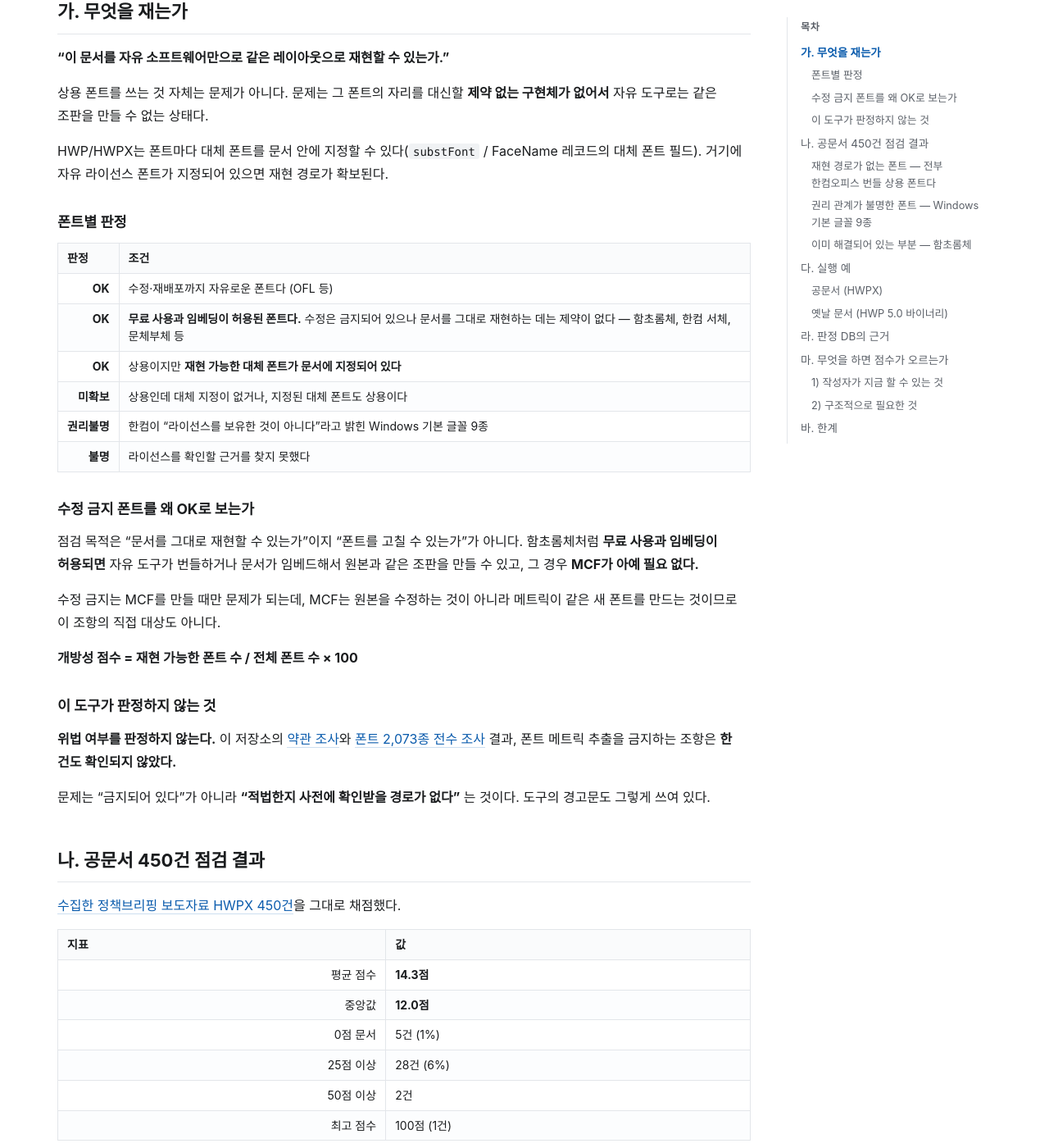
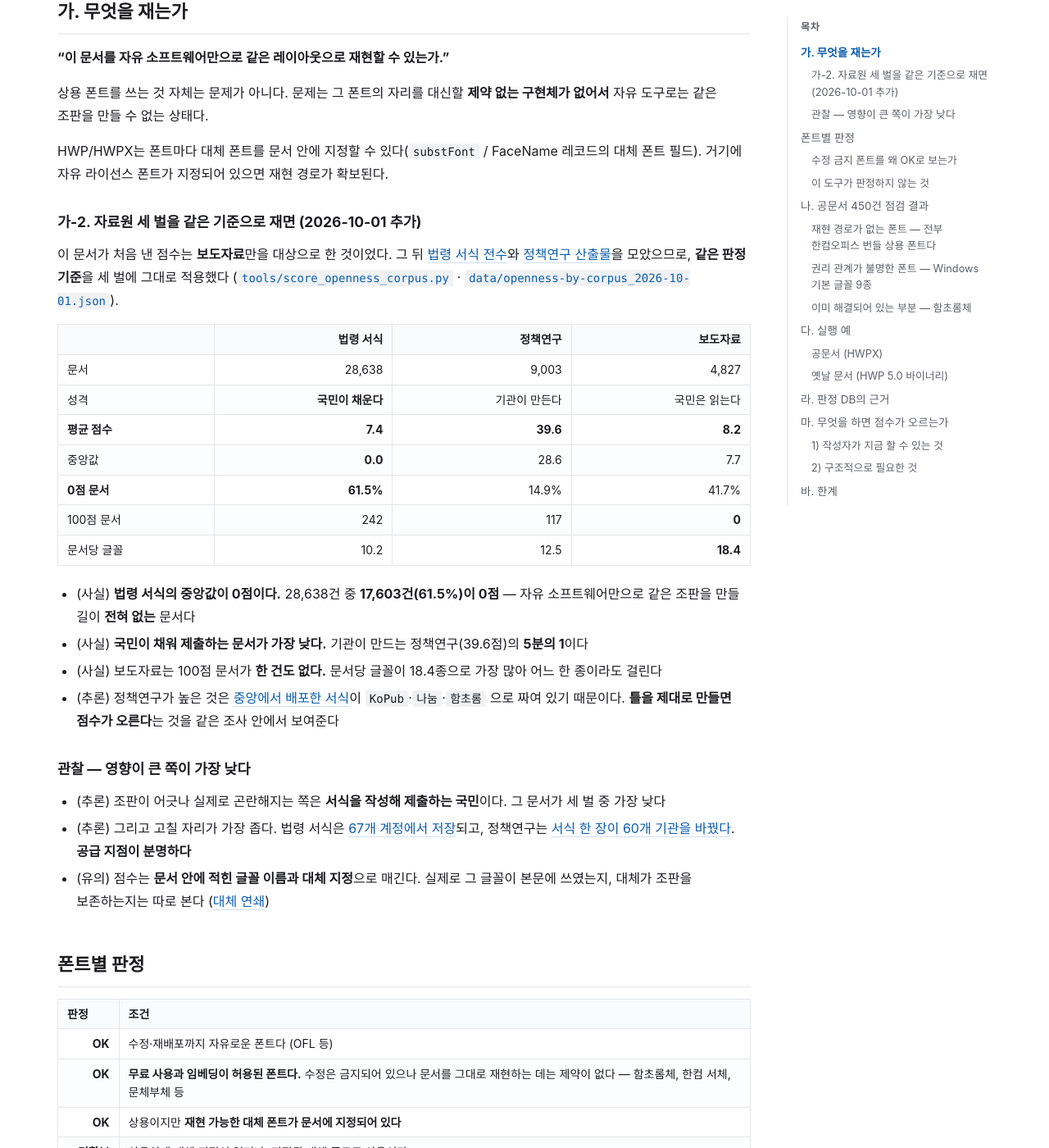
Before and after one commit to msjang/krigf26-font-eula-survey, a Jekyll site: the page built from findings-openness.md, in a window 1280 px wide and 1400 px high, scrolled down 395 px. Shown: the whole window at 82% size. Built offline with Jekyll 4.4.1, drawn with Linux system fonts in a browser that asks for light colours; our own code applies the rules of GitHub Pages for plain Markdown files.

Commit message:
measure(openness): 자료원 세 벌에 같은 기준으로 개방성 점수를 매긴다
이 문서의 점수는 보도자료만 대상이었다. 법령 서식 전수와 정책연구를 모았으니
같은 판정 기준을 셋에 그대로 적용했다(score_openness_corpus.py).

법령 서식 평균 7.4점 · 중앙값 0.0 · 0점 문서 61.5%
정책연구   평균 39.6점 · 중앙값 28.6 · 0점 문서 14.9%
보도자료   평균 8.2점 · 중앙값 7.7 · 0점 문서 41.7% · 100점 0건

국민이 채워 제출하는 문서가 가장 낮다. 28,638건 중 17,603건이 0점으로,
자유 소프트웨어만으로 같은 조판을 만들 길이 전혀 없다. 기관이 만드는
정책연구의 5분의 1이다.

정책연구가 높은 까닭은 중앙 배포 서식이 KoPub·나눔·함초롬으로 짜여 있기
때문이다. 틀을 제대로 만들면 점수가 오른다는 것을 같은 조사 안에서 보여준다.

리포트 요약표에도 한 줄 넣었다.

Co-Authored-By: Claude <noreply@anthropic.com>

```diff
--- a/findings-openness.md
+++ b/findings-openness.md
@@ -13,7 +13,32 @@
 
 HWP/HWPX는 폰트마다 대체 폰트를 문서 안에 지정할 수 있다(`substFont` / FaceName 레코드의 대체 폰트 필드). 거기에 자유 라이선스 폰트가 지정되어 있으면 재현 경로가 확보된다.
 
-### 폰트별 판정
+### 가-2. 자료원 세 벌을 같은 기준으로 재면 (2026-10-01 추가)
+
+이 문서가 처음 낸 점수는 **보도자료**만을 대상으로 한 것이었다. 그 뒤 [법령 서식 전수](findings-lawforms.md)와 [정책연구 산출물](findings-prism.md)을 모았으므로, **같은 판정 기준**을 세 벌에 그대로 적용했다 ([`tools/score_openness_corpus.py`](tools/score_openness_corpus.py) · [`data/openness-by-corpus_2026-10-01.json`](data/openness-by-corpus_2026-10-01.json)).
+
+| | **법령 서식** | **정책연구** | **보도자료** |
+|---|---:|---:|---:|
+| 문서 | 28,638 | 9,003 | 4,827 |
+| 성격 | **국민이 채운다** | 기관이 만든다 | 국민은 읽는다 |
+| **평균 점수** | **7.4** | **39.6** | **8.2** |
+| 중앙값 | **0.0** | 28.6 | 7.7 |
+| **0점 문서** | **61.5%** | 14.9% | 41.7% |
+| 100점 문서 | 242 | 117 | **0** |
+| 문서당 글꼴 | 10.2 | 12.5 | **18.4** |
+
+- (사실) **법령 서식의 중앙값이 0점이다.** 28,638건 중 **17,603건(61.5%)이 0점** — 자유 소프트웨어만으로 같은 조판을 만들 길이 **전혀 없는** 문서다
+- (사실) **국민이 채워 제출하는 문서가 가장 낮다.** 기관이 만드는 정책연구(39.6점)의 **5분의 1**이다
+- (사실) 보도자료는 100점 문서가 **한 건도 없다.** 문서당 글꼴이 18.4종으로 가장 많아 어느 한 종이라도 걸린다
+- (추론) 정책연구가 높은 것은 [중앙에서 배포한 서식](findings-prism.md)이 `KoPub`·`나눔`·`함초롬` 으로 짜여 있기 때문이다. **틀을 제대로 만들면 점수가 오른다**는 것을 같은 조사 안에서 보여준다
+
+### 관찰 — 영향이 큰 쪽이 가장 낮다
+
+- (추론) 조판이 어긋나 실제로 곤란해지는 쪽은 **서식을 작성해 제출하는 국민**이다. 그 문서가 세 벌 중 가장 낮다
+- (추론) 그리고 고칠 자리가 가장 좁다. 법령 서식은 [67개 계정에서 저장](findings-lawforms.md)되고, 정책연구는 [서식 한 장이 60개 기관을 바꿨다](findings-prism.md). **공급 지점이 분명하다**
+- (유의) 점수는 **문서 안에 적힌 글꼴 이름과 대체 지정**으로 매긴다. 실제로 그 글꼴이 본문에 쓰였는지, 대체가 조판을 보존하는지는 따로 본다 ([대체 연쇄](findings-substchain.md))
+
+## 폰트별 판정
 
 | 판정 | 조건 |
 |---|---|
```
Also changed, not shown: data/openness-by-corpus_2026-10-01.json (added, +54 -0 lines), report.md (+2 -1 lines), tools/score_openness_corpus.py (added, +116 -0 lines).
